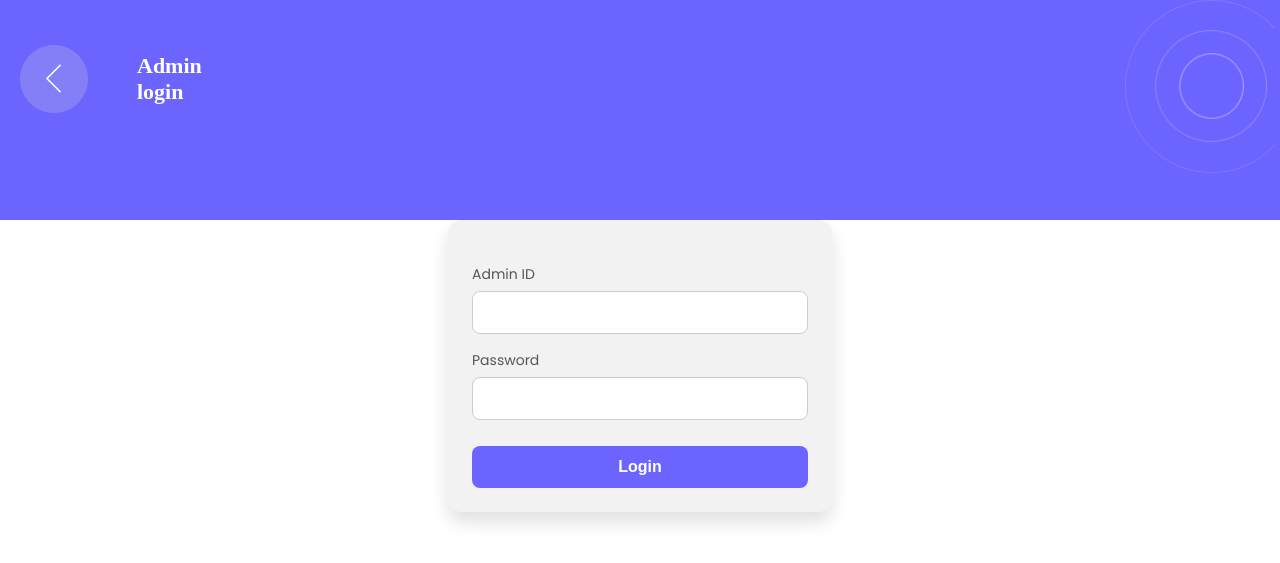
After one commit to SarveshNavale/City-Bus-Ticketing-and-Tracking-Application, a Flask app: page /admin_login in a window 1280 px wide. The commit adds this page. Shown: the top 563 px of the page. Run offline with Flask 3, Linux system fonts and the light colour scheme.

Commit message:
admin authentication

```diff
--- a/app.py
+++ b/app.py
@@ -30,6 +30,10 @@ def play():
 @app.route('/home')
 def backtohome():
     return render_template("homepage.html")
+
+@app.route('/admin_login')
+def admin():
+    return render_template("admin_login.html")
 
 @app.route('/backtohome')
 def backtohomee():
@@ -952,5 +956,46 @@ def cleanup_on_shutdown():
 atexit.register(cleanup_on_shutdown)
 
 start_notification_service()
+
+
+
+
+
+#SHREYASH ROUTES AND LOGIC:
+#admin_login data
+
+
+
+@app.route('/admin_login', methods=['POST'])
+def admin_login():
+
+    username = request.form.get('admin_id')
+    password = request.form.get('password')
+
+    db = get_db()
+    cursor = db.cursor(dictionary=True)
+
+    cursor.execute(
+        "SELECT * FROM admin_info WHERE admin_username=%s",
+        (username,)
+    )
+    admin = cursor.fetchone()
+
+    cursor.close()
+    db.close()
+
+    if admin and admin['admin_password'] == password:
+        return redirect('/tc_login')
+    else:
+        return "Invalid admin login ❌"
+
+@app.route('/admin_login', methods=['GET'])
+def admin_login_page():
+    return render_template("admin_login.html")
+
+@app.route('/admin_dashboard')
+def admin_dashboard():
+    return "tc_login.html"
+
 if __name__ == "__main__":
     app.run(host="0.0.0.0", port=5000, debug=True)
--- /dev/null
+++ b/templates/admin_login.html
@@ -0,0 +1,168 @@
+<!doctype html>
+<html lang="en">
+<head>
+  <meta charset="utf-8">
+  <meta name="viewport" content="width=device-width,initial-scale=1">
+  <title>Admin Login</title>
+
+  <link href="https://fonts.googleapis.com/css2?family=Poppins:wght@300;400;600&display=swap" rel="stylesheet">
+
+  <style>
+    :root{
+      --blue:#6C64FF;
+      --white:#fff;
+      --card-bg:#f2f2f2;
+      --text:#333;
+      --radius:14px;
+      --shadow:0 10px 18px rgba(0,0,0,0.12);
+    }
+
+    *{margin:0;padding:0;box-sizing:border-box}
+
+    body{
+      background:#fff;
+      font-family:"Poppins",sans-serif;
+      color:var(--text);
+    }
+
+    /* header */
+    .bluebg {
+    background-color: #6C64FF;
+    height: 220px;
+    width: 100%;
+    position: relative;
+}
+
+.backbutton {
+    position: absolute;
+    top: 45px;
+    left: 20px;
+    display: flex;
+    align-items: center;
+    gap: 49px;
+}
+
+.backbutton img {
+    width: 100%;
+    height: 100%;
+    object-fit: contain;
+    display: flaot;   /* 🔒 kept same */
+}
+
+.topcircles {
+    position: absolute;
+    right: 5px;
+    top: 0px;
+}
+
+
+    /* content area */
+    .content{
+  background:var(--white);
+  margin:-28px auto 0;   /* center */
+  border-radius:12px;
+  padding:28px 18px 40px;
+  max-width:420px;       /* card center */
+}
+
+
+    .card{
+      background:var(--card-bg);
+      border-radius:var(--radius);
+      padding:24px;
+      box-shadow:var(--shadow);
+    }
+
+    .title{
+      text-align:center;
+      font-size:20px;
+      font-weight:600;
+      margin-bottom:20px;
+    }
+
+    .field{
+      margin-bottom:16px;
+    }
+
+    .field label{
+      font-size:14px;
+      color:#555;
+      display:block;
+      margin-bottom:6px;
+    }
+
+    .field input{
+      width:100%;
+      padding:12px;
+      border-radius:8px;
+      border:1px solid #ccc;
+      font-size:15px;
+    }
+
+    .login-btn{
+      width:100%;
+      padding:12px;
+      margin-top:10px;
+      border:none;
+      border-radius:8px;
+      background:var(--blue);
+      color:#fff;
+      font-size:16px;
+      font-weight:600;
+      cursor:pointer;
+    }
+
+    .login-btn:hover{
+      opacity:0.95;
+    }
+  </style>
+</head>
+
+<body>
+
+  <!-- HEADER -->
+  <div class="bluebg">
+    <a href="/backtohome" style="text-decoration: none; color: inherit; outline: none; -webkit-tap-highlight-color: transparent;">
+    <div class="backbutton">
+        <img src="{{ url_for('static', filename='Assets/images/back-button.png') }}">
+        <p style="font-size: 22px; font-family: 'Hind Guntur'; font-weight:600; color:white;"> Admin <br> login</p>
+    </div>
+    </a>
+
+    <div class="topcircles">
+        <img src="{{ url_for('static', filename='Assets/images/Just-circles.png') }}" style="width:150px;">
+    </div>
+
+</div>
+
+  <!-- CONTENT -->
+<div class="content">
+  <div class="card">
+
+    <div class="title"></div>
+
+    <!--  ERROR MESSAGE HERE -->
+    {% if error %}
+    <p style="color:red; text-align:center; margin-bottom:15px;">
+        {{ error }}
+    </p>
+    {% endif %}
+
+    <form method="POST" action="/admin_login">
+
+      <div class="field">
+          <label>Admin ID</label>
+          <input type="text" name="admin_id" required>
+      </div>
+
+      <div class="field">
+          <label>Password</label>
+          <input type="password" name="password" required>
+      </div>
+
+      <button type="submit" class="login-btn">Login</button>
+
+    </form>
+
+  </div>
+</div>
--- a/templates/registration.html
+++ b/templates/registration.html
@@ -161,6 +161,12 @@
             </div>
         </div>
     </div>
+
+
+    //testing purpose code
+    <div  onclick="window.location.href='/admin_login'" style="cursor: pointer;">
+            <p>TC login</p>
+    </div>
     <!-- custom JS file -->
     <script src="static/js/script.js"></script>
 </body>
```
Also changed, not shown: Database.sql (+12 -0 lines).
